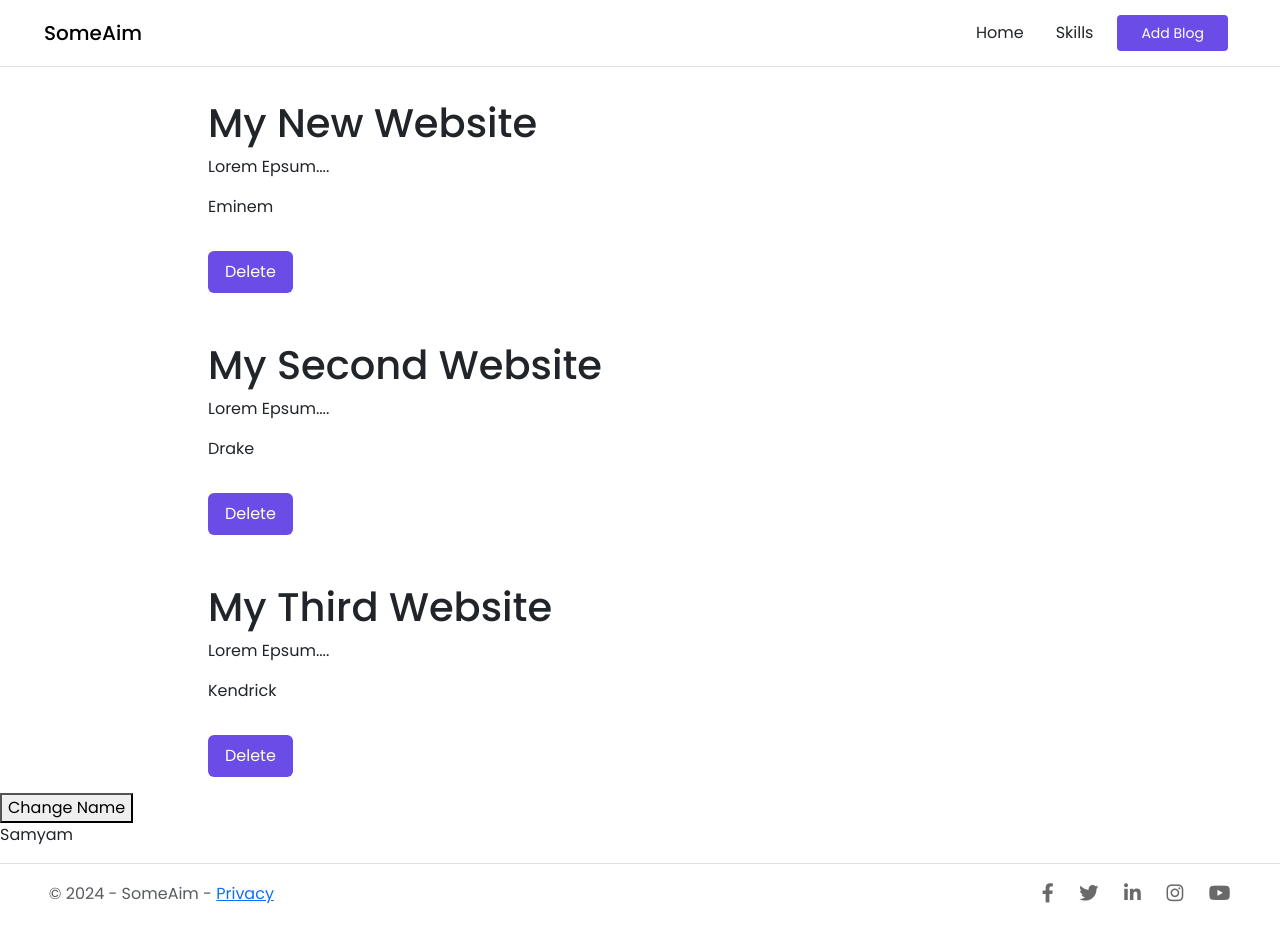
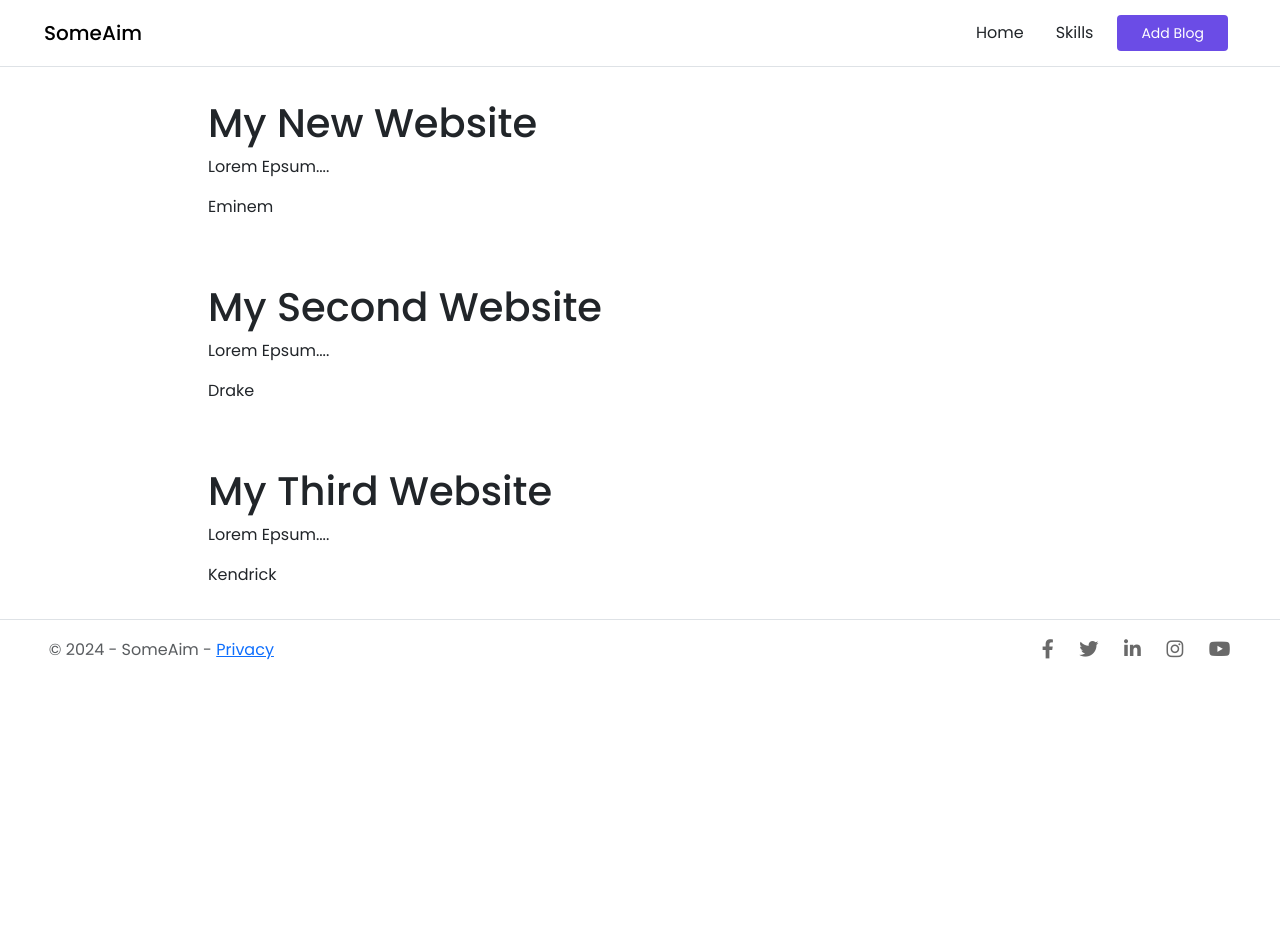
Before and after one commit to shaggy619/react-js, a React (Create React App) app in the folder simple-blog/: page / in a window 1280 px wide. Shown: the top 942 px of the page. After the commit the page ends 800 px from the top, so only its background shows below. Built offline with nearby package versions, Linux system fonts and the light colour scheme; data requests are answered from the project's data file.

Commit message:
Worked with Json Server

```diff
--- /dev/null
+++ b/simple-blog/data/db.json
@@ -0,0 +1,22 @@
+{
+  "blogs": [
+    {
+      "title": "My New Website",
+      "body": "Lorem Epsum....",
+      "author": "Eminem",
+      "id": 1
+    },
+    {
+      "title": "My Second Website",
+      "body": "Lorem Epsum....",
+      "author": "Drake",
+      "id": 2
+    },
+    {
+      "title": "My Third Website",
+      "body": "Lorem Epsum....",
+      "author": "Kendrick",
+      "id": 3
+    }
+  ]
+}
--- a/simple-blog/src/Components/Blogs.js
+++ b/simple-blog/src/Components/Blogs.js
@@ -1,7 +1,7 @@
 import React from "react";
 
 export default function Blogs(props) {
-  const { blogs, handleDelete } = props;
+  const { blogs } = props;
   return (
     <>
       <div className="blogs">
@@ -11,9 +11,6 @@ export default function Blogs(props) {
               <h1>{blog.title}</h1>
               <p>{blog.body}</p>
               <p>{blog.author}</p>
-              <button className="btn" onClick={() => handleDelete(blog.id)}>
-                Delete
-              </button>
             </div>
           );
         })}
--- a/simple-blog/src/Components/Hero.js
+++ b/simple-blog/src/Components/Hero.js
@@ -2,49 +2,24 @@ import React, { useEffect, useState } from "react";
 import Blogs from "./Blogs";
 
 export default function Hero() {
-  const [blogs, setBlocks] = useState([
-    {
-      title: "My New Website",
-      body: "Lorem Epsum....",
-      author: "Eminem",
-      id: 1,
-    },
-    {
-      title: "My Second Website",
-      body: "Lorem Epsum....",
-      author: "Drake",
-      id: 2,
-    },
-    {
-      title: "My Third Website",
-      body: "Lorem Epsum....",
-      author: "Kendrick",
-      id: 3,
-    },
-  ]);
+  const [blogs, setBlocks] = useState(null);
 
-  const [name, setName] = useState("Samyam");
-
-  const changeName = () => {
-    setName("Kritan");
-  };
-
-  const handleDelete = (id) => {
-    const newBlogs = blogs.filter((blog) => {
-      return id !== blog.id;
-    });
-    setBlocks(newBlogs);
-  };
+  // const handleDelete = (id) => {
+  //   const newBlogs = blogs.filter((blog) => {
+  //     return id !== blog.id;
+  //   });
+  //   setBlocks(newBlogs);
+  // };
 
   useEffect(() => {
-    console.log("The dom was re-rendered!");
-  }, [name]);
+    fetch("http://localhost:8000/blogs")
+      .then((res) => {
+        return res.json();
+      })
+      .then((data) => {
+        setBlocks(data);
+      });
+  }, []);
 
-  return (
-    <>
-      <Blogs blogs={blogs} handleDelete={handleDelete} />
-      <button onClick={changeName}>Change Name</button>
-      <p>{name}</p>
-    </>
-  );
+  return <>{blogs && <Blogs blogs={blogs} />}</>;
 }
```
